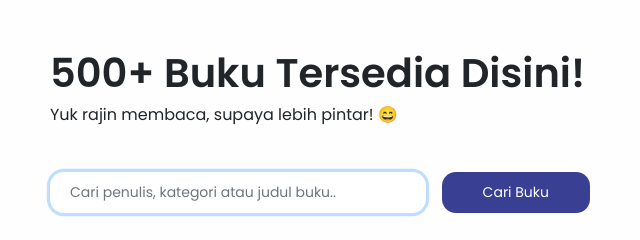
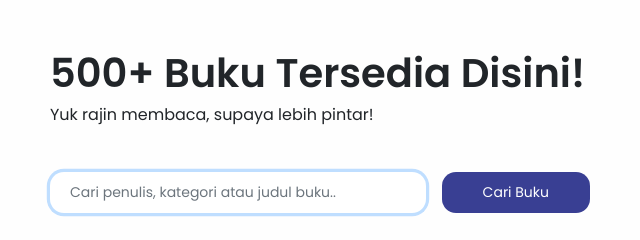
Before and after one commit to genamitech/elibrary-sman2banjar, a plain HTML site: page index.html in a window 1280 px wide. Shown: the part 131-371 px from the top of the page, 35-675 px from the left. Drawn offline with Linux system fonts and the light colour scheme.

Commit message:
deleting emot

```diff
--- a/index.html
+++ b/index.html
@@ -44,7 +44,7 @@
             <div class="row justify-content-center">
                 <div class="col-xl-6 align-self-center mb-5">
                     <h1><b>500+ Buku Tersedia Disini!</b></h1>
-                    <h6 class="mb-5">Yuk rajin membaca, supaya lebih pintar! 😄</h6>
+                    <h6 class="mb-5">Yuk rajin membaca, supaya lebih pintar!</h6>
                     <div class="row">
                         <div class="col-xl-12">
                             <form>
```
